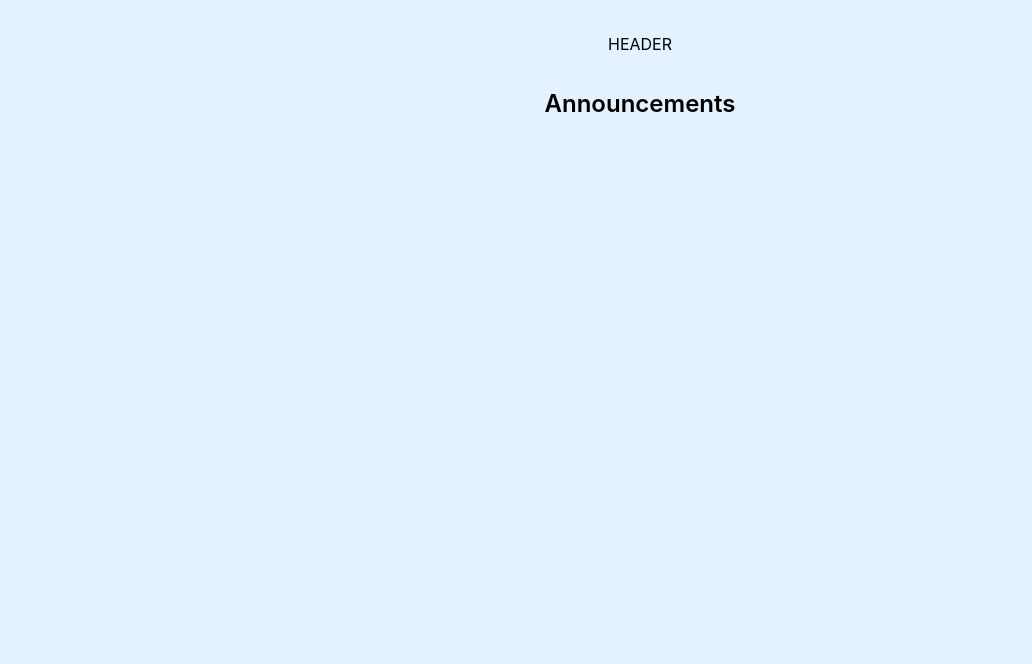
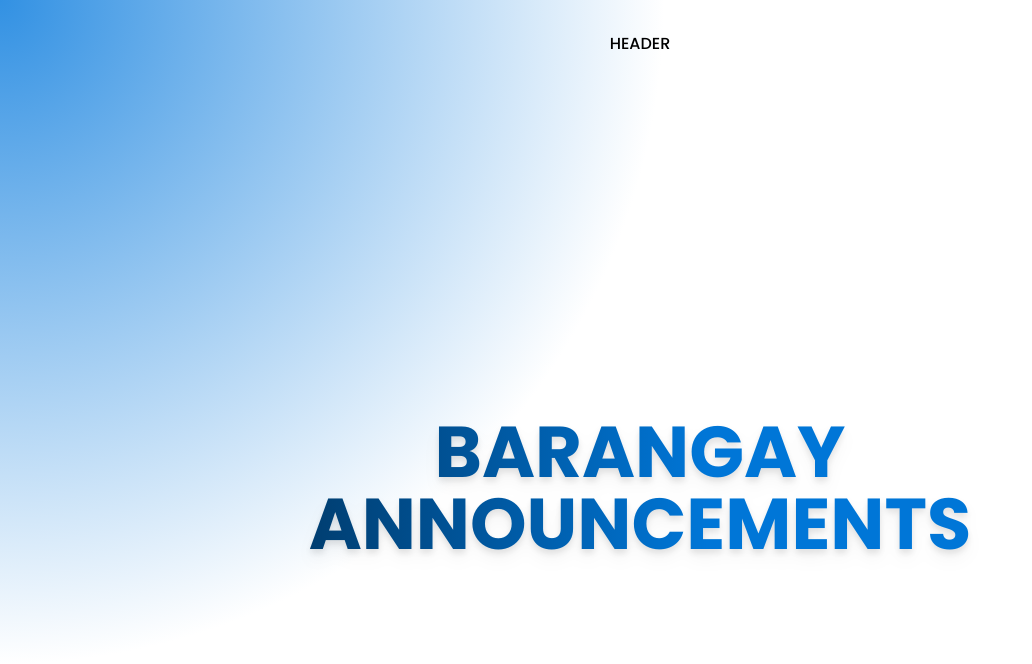
Before and after one commit to mselletoe/brgypuj-kiosk, a Vue app in the folder kiosk-interface/: page /announcements in a window 1280 px wide. Shown: the top 664 px of the page, without its empty margins (0-1032 px from the left). Built offline with nearby package versions, Linux system fonts and the light colour scheme.

Commit message:
Barangay Announcements page (w/o header)

```diff
--- /dev/null
+++ b/kiosk-interface/src/assets/announcements.css
@@ -0,0 +1,15 @@
+@import url('https://fonts.googleapis.com/css2?family=Poppins:wght@300;500;700&display=swap');
+
+body.announcements-page {
+    margin: 0;
+    height: 100vh;
+    weight: 100vw;
+    background: radial-gradient(circle at top left, #3291E3 0%, #ffffff 44%);
+    background-repeat: no-repeat;
+    background-attachment: fixed;
+    background-size: cover;
+    margin: 0;
+    padding: 0;
+    font-family: 'Poppins', sans-serif;
+    overflow: hidden;
+}
--- a/kiosk-interface/src/assets/main.css
+++ b/kiosk-interface/src/assets/main.css
@@ -10,6 +10,6 @@
   body {
     margin: 0;
     min-height: 100vh;
-    background-color: #E4F1FF;
+    background-color: white;
   }
 }
--- a/kiosk-interface/src/views/Announcements.vue
+++ b/kiosk-interface/src/views/Announcements.vue
@@ -1,3 +1,21 @@
+<script setup>
+import '../assets/announcements.css'
+import { onMounted, onUnmounted } from 'vue'
+
+onMounted(() => {
+  document.body.classList.add('announcements-page')
+})
+
+onUnmounted(() => {
+  document.body.classList.remove('announcements-page')
+})
+</script>
+
 <template>
-  <h2 class="text-2xl font-semibold">Announcements</h2>
+  <div class="flex items-center justify-center text-center h-screen w-screen">
+    <h1 class="text-transparent bg-clip-text
+              bg-[linear-gradient(90deg,#003E71_0%,#0076D7_60%)]
+              drop-shadow-lg font-extrabold text-7xl"> BARANGAY <br /> ANNOUNCEMENTS
+    </h1>
+  </div>
 </template>
```
Also changed, not shown: 1 other file (tests, documents, lock files or other folders).
